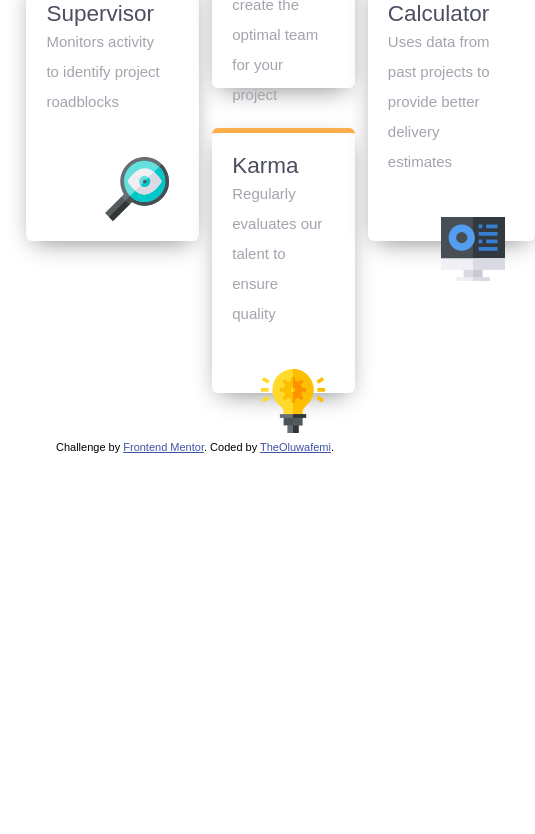
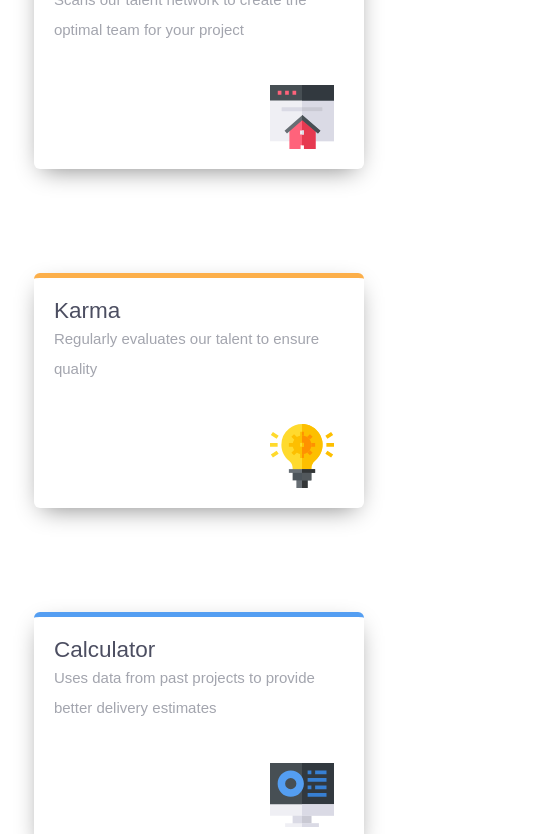
Before and after one commit to TheOluwafemi/four-cards-flexgrid, a plain HTML site: page index.html in a window 390 px wide. Shown: the part 722-1556 px from the top of the page, 535 px wide, since content can reach past the window. Before the commit the page ends 1175 px from the top, so only its background shows below. Drawn offline with Linux system fonts and the light colour scheme.

Commit message:
fix: responsiveness

```diff
--- a/style.css
+++ b/style.css
@@ -103,7 +103,7 @@ body {
 .card__body img {
   display: block;
   float: right;
-  margin-top: 40px;
+  margin-top: 70px;
 }
 
 .attribution {
@@ -115,7 +115,58 @@ body {
   color: hsl(228, 45%, 44%);
 }
 
-@media only screen and (max-width: 375px) {
+/** screen size 1020 and below  */
+@media only screen and (max-width: 1020px) {
+  .container {
+    padding: 1rem;
+    width: auto;
+    height: auto;
+  }
+
+  .heading {
+    width: 100%;
+    margin-bottom: 2rem;
+    line-height: 1.5;
+  }
+
+  .heading p {
+      margin-top: 1rem;
+  }
+
+  .cards {
+    display: flex;
+    flex-wrap: wrap;
+    flex-direction: row;
+    margin: 0 auto;
+    width: 90%;
+    grid-template-areas: none;
+  }
+
+  .card {
+    flex: 0 35%;
+    margin: 1.5rem 1.5rem;
+  }
+
+  .card--red {
+    grid-area: none;
+  }
+
+  .card--blue {
+    grid-area: none;
+  }
+
+  .card--orange {
+    grid-area: none;
+  }
+
+  .card--cyan {
+    grid-area: none;
+  }
+}
+
+
+/** screen size 425 and below  */
+@media only screen and (max-width: 600px) {
   .container {
     padding: 1rem;
     width: auto;
@@ -141,7 +192,7 @@ body {
   }
 
   .card {
-    margin-bottom: 2rem;
+    margin: 2rem 0;
   }
 
   .card--red {
```
